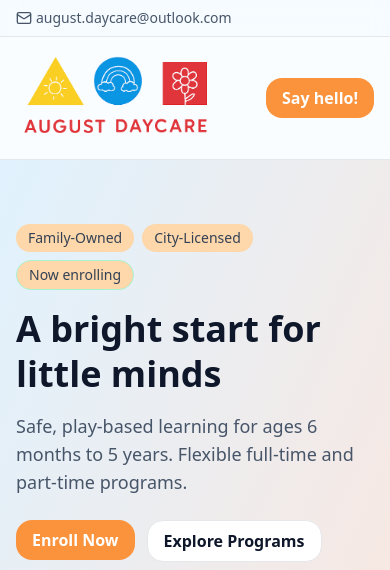
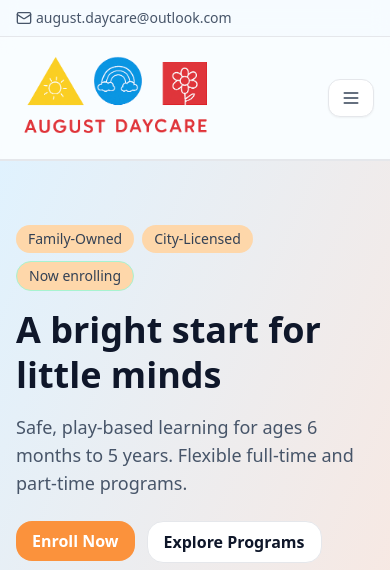
Before and after one commit to irishpaladin/AugustWebsite, a React (Vite) app: page / in a window 390 px wide. Shown: the top 570 px of the page. Built offline with nearby package versions, Linux system fonts and the light colour scheme.

Commit message:
Added hamburger menu on nav bar when on mobile

```diff
--- a/src/sections/Navbar.tsx
+++ b/src/sections/Navbar.tsx
@@ -1,10 +1,13 @@
 import React from 'react'
 import Container from '@/components/shared/Container'
-import { Baby, FileText } from 'lucide-react'
+import { Baby, FileText, Menu, X, ChevronDown } from 'lucide-react'
 import { Button } from '@/components/ui/Button'
-import { FORMS } from "@/constants/strings";
+import { FORMS } from '@/constants/strings'
 
 export default function Navbar() {
+  const [mobileOpen, setMobileOpen] = React.useState(false)
+  const [formsOpen, setFormsOpen] = React.useState(false)
+
   const links: [string, string][] = [
     ['About', '#about'],
     ['Programs', '#programs'],
@@ -16,16 +19,29 @@ export default function Navbar() {
   const formLinks = [
     { label: 'Infant enrollment form', href: FORMS.INFANT_ENROLLMENT },
     { label: 'Toddler and Preschool enrollment form', href: FORMS.TODDLER_AND_PRESCHOOL_ENROLLMENT },
-    { label: 'Excursion & transportation consent', href: FORMS.EXCURSION_AND_TRANSPORTATION,
-    },
+    { label: 'Excursion & transportation consent', href: FORMS.EXCURSION_AND_TRANSPORTATION },
     { label: 'Medical form', href: FORMS.MEDICATION_FORM },
   ]
+
+  const closeMobileMenu = () => {
+    setMobileOpen(false)
+    setFormsOpen(false)
+  }
+
+  // Optional: if user resizes from mobile -> desktop, close mobile menu state
+  React.useEffect(() => {
+    const onResize = () => {
+      if (window.innerWidth >= 768) closeMobileMenu()
+    }
+    window.addEventListener('resize', onResize)
+    return () => window.removeEventListener('resize', onResize)
+  }, [])
 
   return (
     <div className="sticky top-0 z-40 border-b bg-white/80 backdrop-blur">
       <Container className="flex items-center justify-between py-4">
-        <a href="#home" className="flex items-center gap-2 font-extrabold">
-          <img src="../../public/images/logo.png" width={200} height={100} />
+        <a href="#home" className="flex items-center gap-2 font-extrabold" onClick={closeMobileMenu}>
+          <img src="../../public/images/logo.png" width={200} height={100} alt="Logo" />
         </a>
 
         {/* Desktop nav */}
@@ -40,7 +56,7 @@ export default function Navbar() {
             </a>
           ))}
 
-          {/* Forms dropdown */}
+          {/* Forms dropdown (desktop hover) */}
           <div className="relative group">
             <button
               type="button"
@@ -50,7 +66,6 @@ export default function Navbar() {
               <span>Forms</span>
             </button>
 
-            {/* Dropdown panel – attached directly under the button */}
             <div
               className="
                 absolute right-0 top-full z-20
@@ -81,10 +96,91 @@ export default function Navbar() {
           </div>
         </nav>
 
-        <a href="#contact">
-          <Button className="rounded-xl">Say hello!</Button>
-        </a>
+        {/* Right side: Desktop CTA + Mobile hamburger */}
+        <div className="flex items-center gap-2">
+          {/* Desktop CTA only */}
+          <a href="#contact" className="hidden md:inline-flex">
+            <Button className="rounded-xl">Say hello!</Button>
+          </a>
+
+          {/* Mobile hamburger only */}
+          <button
+            type="button"
+            className="inline-flex items-center justify-center rounded-xl border bg-white px-3 py-2 text-slate-700 shadow-sm md:hidden"
+            onClick={() => setMobileOpen((v) => !v)}
+            aria-label="Open menu"
+            aria-expanded={mobileOpen}
+          >
+            {mobileOpen ? <X className="h-5 w-5" /> : <Menu className="h-5 w-5" />}
+          </button>
+        </div>
       </Container>
+
+      {/* Mobile menu panel */}
+      <div
+        className={`md:hidden overflow-hidden border-t bg-white/95 backdrop-blur transition-[max-height] duration-200 ${
+          mobileOpen ? 'max-h-[520px]' : 'max-h-0'
+        }`}
+      >
+        <Container className="py-3">
+          <div className="flex flex-col gap-1">
+            {links.map(([label, href]) => (
+              <a
+                key={label}
+                href={href}
+                onClick={closeMobileMenu}
+                className="rounded-xl px-3 py-3 text-sm font-medium text-slate-700 hover:bg-slate-50"
+              >
+                {label}
+              </a>
+            ))}
+
+            {/* Mobile Forms accordion */}
+            <button
+              type="button"
+              className="flex items-center justify-between rounded-xl px-3 py-3 text-sm font-medium text-slate-700 hover:bg-slate-50"
+              onClick={() => setFormsOpen((v) => !v)}
+              aria-expanded={formsOpen}
+            >
+              <span className="flex items-center gap-2">
+                <Baby className="h-4 w-4" />
+                Forms
+              </span>
+              <ChevronDown
+                className={`h-4 w-4 transition-transform ${formsOpen ? 'rotate-180' : ''}`}
+              />
+            </button>
+
+            {formsOpen && (
+              <div className="mb-2 ml-2 rounded-xl border bg-white p-2">
+                <p className="px-2 pb-2 text-xs font-semibold text-slate-500">
+                  Download enrollment & consent forms
+                </p>
+                <ul className="space-y-1 text-sm text-slate-700">
+                  {formLinks.map((form) => (
+                    <li key={form.label}>
+                      <a
+                        href={form.href}
+                        download
+                        onClick={closeMobileMenu}
+                        className="flex items-center justify-between rounded-lg px-2 py-2 hover:bg-slate-50"
+                      >
+                        <span>{form.label}</span>
+                        <FileText className="h-4 w-4 text-primary" />
+                      </a>
+                    </li>
+                  ))}
+                </ul>
+              </div>
+            )}
+
+            {/* Mobile CTA */}
+            <a href="#contact" onClick={closeMobileMenu} className="pt-2">
+              <Button className="w-full rounded-xl">Say hello!</Button>
+            </a>
+          </div>
+        </Container>
+      </div>
     </div>
   )
 }
```
